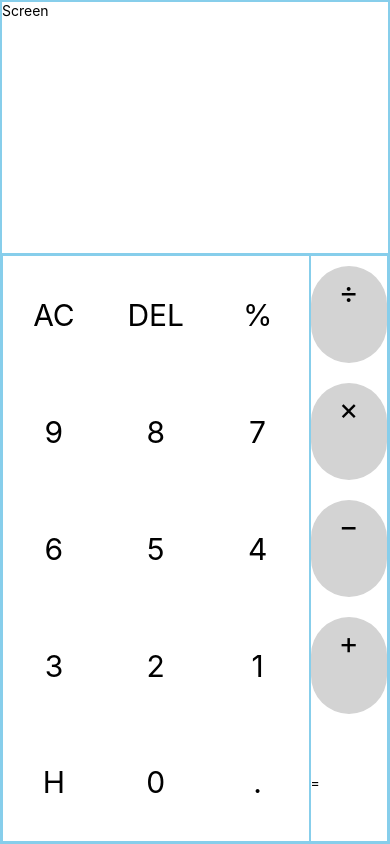
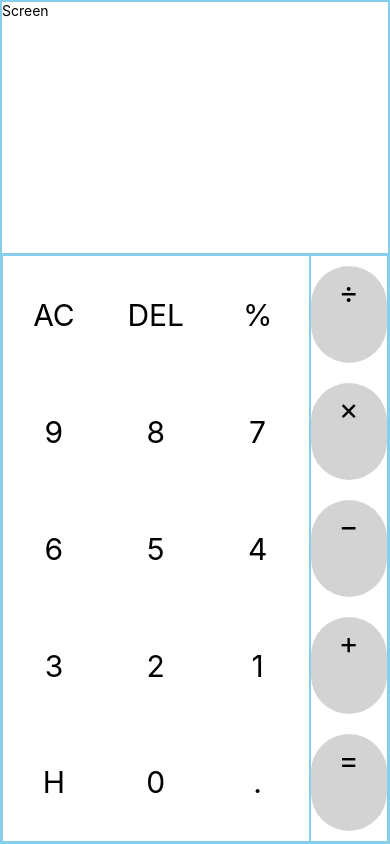
Before and after one commit to D-Coder135/CalC-App_React-Native, a React Native app: screen / in a window 390 px wide. Built offline with nearby package versions, Linux system fonts and the light colour scheme.

Commit message:
copy paste the properties inside the equalsButton attribute

```diff
--- a/components/Buttons.js
+++ b/components/Buttons.js
@@ -146,9 +146,6 @@ const styles = StyleSheet.create({
         flex: 2
     },
 
-    equalsButton: {
-
-    },
 
     leftSideButton: {
         width: '33.33%',
@@ -174,6 +171,19 @@ const styles = StyleSheet.create({
         borderRadius: 40,
     },
 
+    equalsButton: {
+        flex: 1,
+        fontSize: 30,
+        textAlign: 'center',
+        textAlignVertical: 'center',
+        backgroundColor: 'lightgrey',
+        marginTop: 10,
+        marginBottom: 10,
+        height: 40,
+        paddingTop: 8,
+        borderRadius: 40,
+    },
+
     rightSideButton: {
         height: '20%',
         justifyContent: 'center'
```
